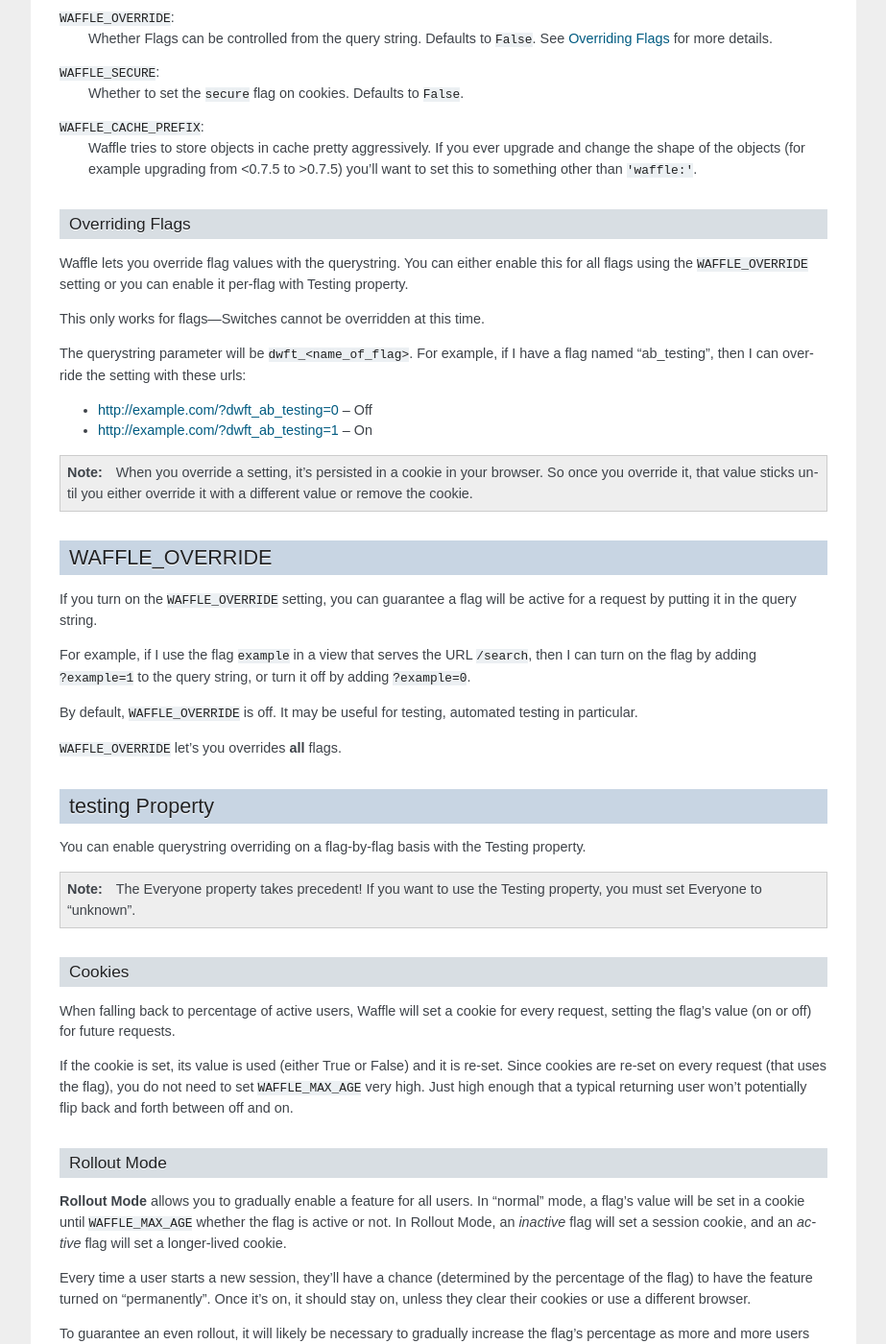
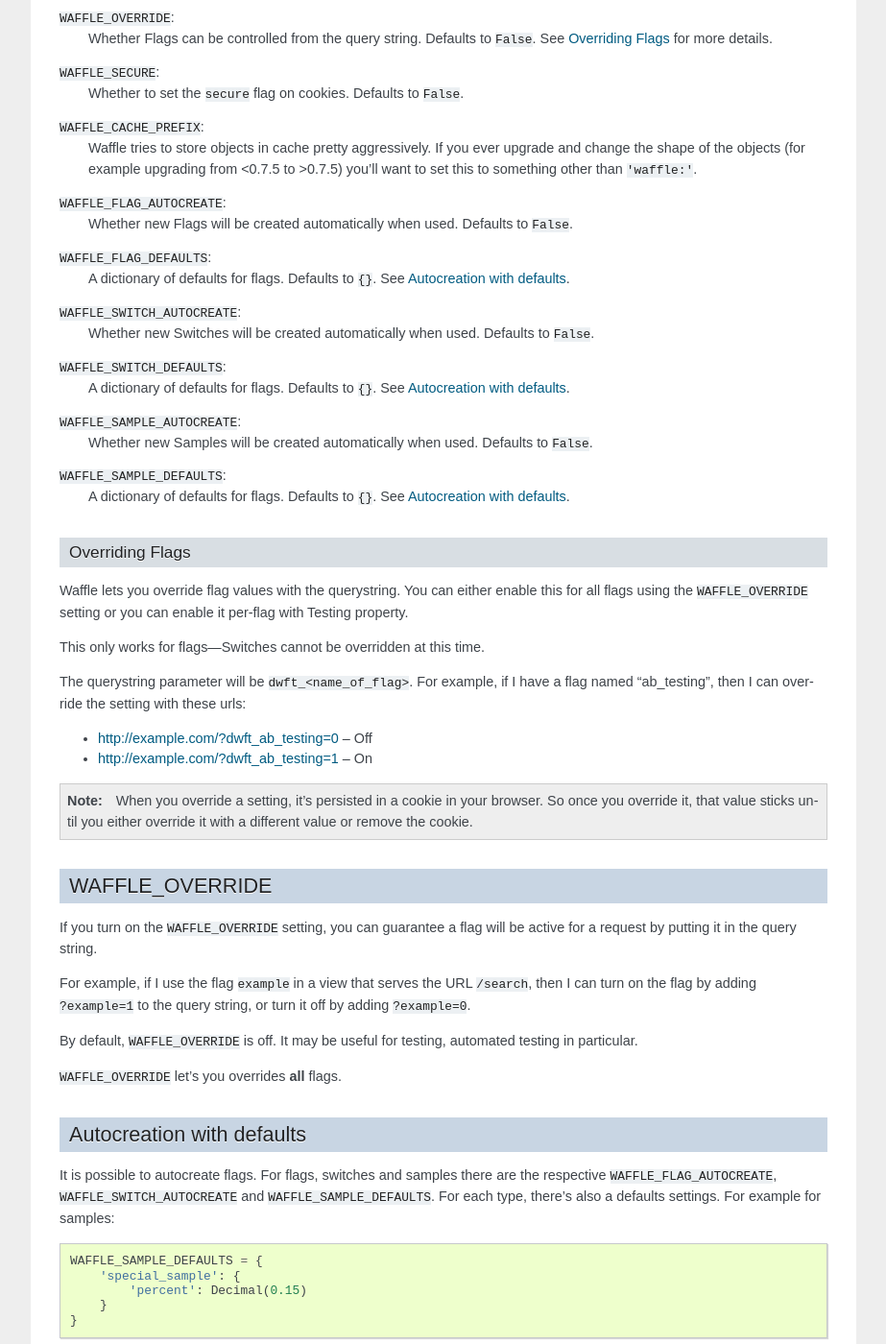
Before and after one commit to jazzband/django-waffle, a Sphinx documentation site: the page built from docs/usage.rst, in a window 1280 px wide and 1400 px high, scrolled down 3327 px. Shown: the whole window at 96% size, without its empty margins (198-1121 px from the left). Built offline with Sphinx 7.4.7, drawn with Linux system fonts in a browser that asks for light colours; some of the changed text lies outside the part shown.

Commit message:
Add autocreate settings
Based on code by @WoLpH in
https://github.com/jsocol/django-waffle/pull/45.

```diff
--- a/docs/usage.rst
+++ b/docs/usage.rst
@@ -199,6 +199,24 @@
     ever upgrade and change the shape of the objects (for example
     upgrading from <0.7.5 to >0.7.5) you'll want to set this to
     something other than ``'waffle:'``.
+``WAFFLE_FLAG_AUTOCREATE``:
+    Whether new Flags will be created automatically when used. Defaults to
+    ``False``.
+``WAFFLE_FLAG_DEFAULTS``:
+    A dictionary of defaults for flags. Defaults to ``{}``. See
+    :ref:`autocreation`.
+``WAFFLE_SWITCH_AUTOCREATE``:
+    Whether new Switches will be created automatically when used. Defaults to
+    ``False``.
+``WAFFLE_SWITCH_DEFAULTS``:
+    A dictionary of defaults for flags. Defaults to ``{}``. See
+    :ref:`autocreation`.
+``WAFFLE_SAMPLE_AUTOCREATE``:
+    Whether new Samples will be created automatically when used. Defaults to
+    ``False``.
+``WAFFLE_SAMPLE_DEFAULTS``:
+    A dictionary of defaults for flags. Defaults to ``{}``. See
+    :ref:`autocreation`.
 
 
 .. _overriding-flags:
@@ -241,6 +259,25 @@
 automated testing in particular.
 
 ``WAFFLE_OVERRIDE`` let's you overrides **all** flags.
+
+.. _autocreation:
+
+Autocreation with defaults
+--------------------------
+
+It is possible to autocreate flags. For flags, switches and samples there are
+the respective ``WAFFLE_FLAG_AUTOCREATE``, ``WAFFLE_SWITCH_AUTOCREATE`` and
+``WAFFLE_SAMPLE_DEFAULTS``. For each type, there's also a defaults settings.
+For example for samples::
+
+    WAFFLE_SAMPLE_DEFAULTS = {
+        'special_sample': {
+            'percent': Decimal(0.15)
+        }
+    }
+
+It is a dictionary where every key is the name and value a dictionary with
+model field defaults.
 
 
 testing Property
```
Also changed, not shown: waffle/__init__.py (+30 -16 lines), 2 other files.
